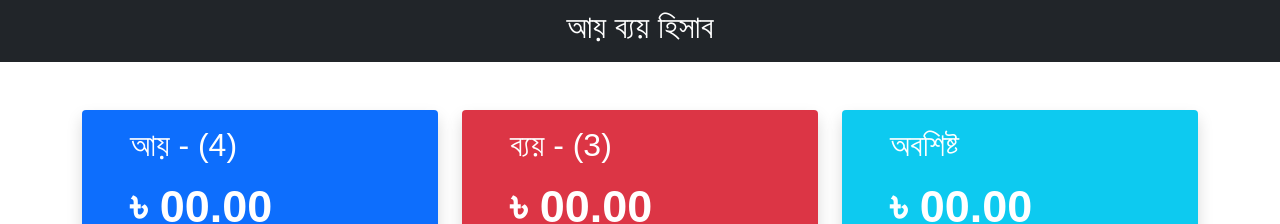
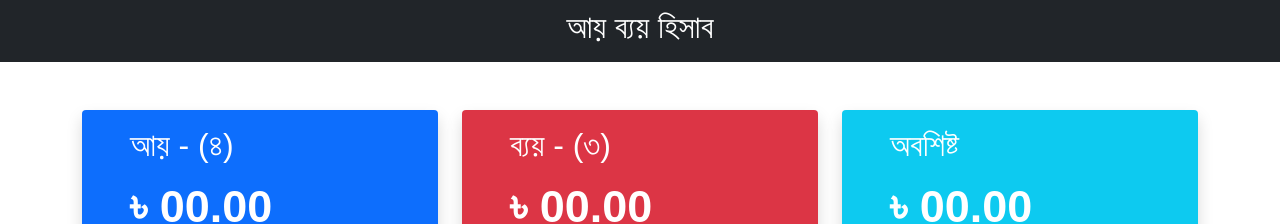
Before and after one commit to wapborhan/income-expense-react, a React (Create React App) app: page / in a window 1280 px wide. Shown: the top 224 px of the page. Built offline with nearby package versions, Linux system fonts and the light colour scheme; a web font is replaced by a local one.

Commit message:
Update Dashboard.jsx

```diff
--- a/src/components/pages/Dashboard/Dashboard.jsx
+++ b/src/components/pages/Dashboard/Dashboard.jsx
@@ -1,9 +1,8 @@
 import React from "react";
 
 const Dashboard = (props) => {
-  var inclen = props.alldata.incomeDetails.length;
-  var explen = props.alldata.expenseDetails.length;
-
+  var inclen = props.alldata.incomeDetails.length.toLocaleString("bn-BD");
+  var explen = props.alldata.expenseDetails.length.toLocaleString("bn-BD");
   return (
     <section>
       <div className="container py-5">
```
